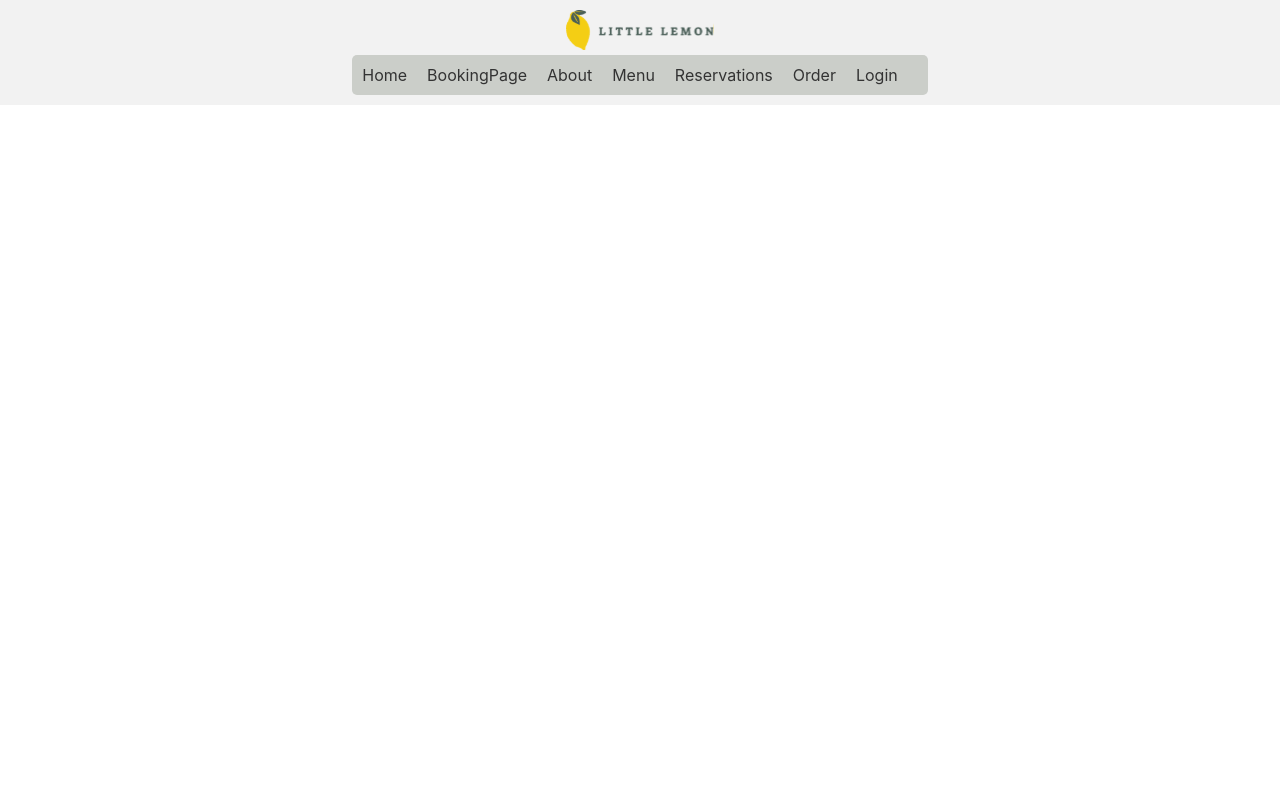
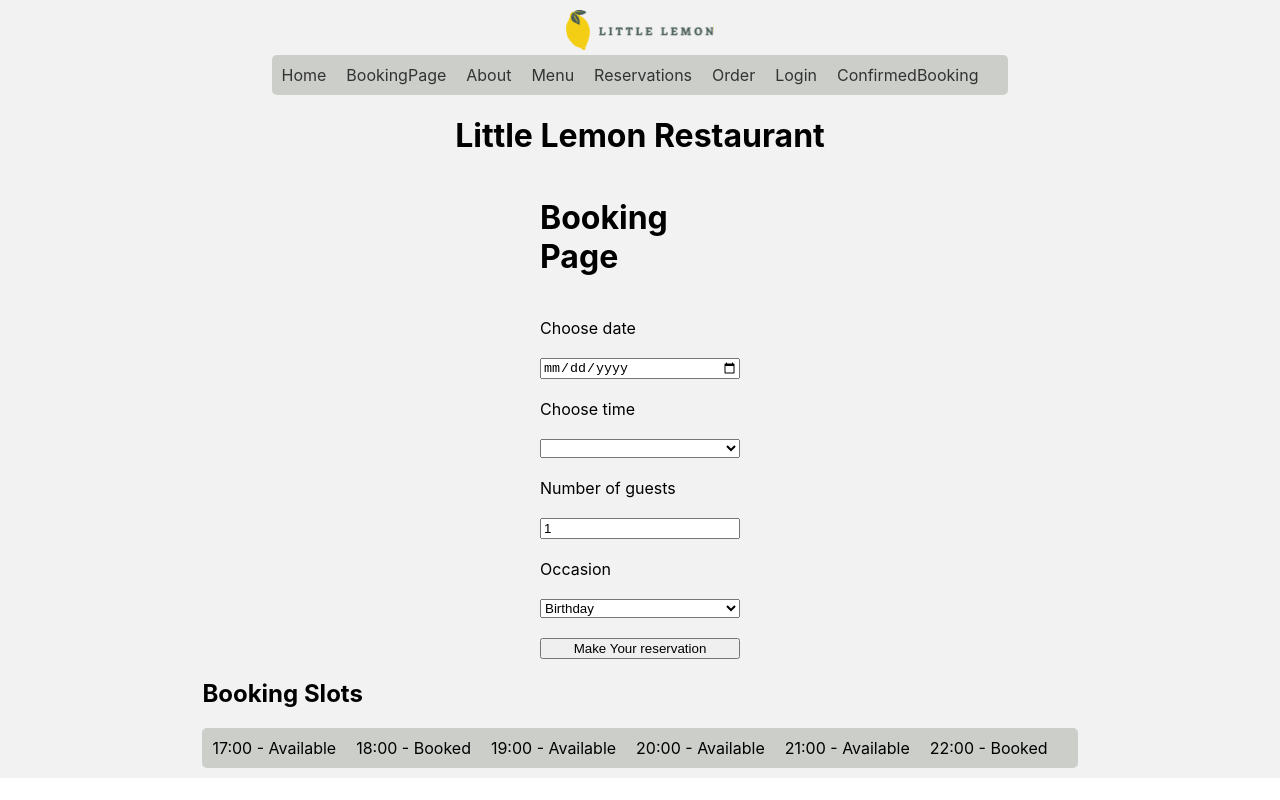
Before and after one commit to ImranNawar/restaurant, a React (Create React App) app: page /booking in a window 1280 px wide. Built offline with nearby package versions, Linux system fonts and the light colour scheme.

Commit message:
reserve table form

```diff
--- /dev/null
+++ b/src/components/BookingForm.js
@@ -0,0 +1,101 @@
+import React, { useState, useEffect } from 'react';
+import { fetchAPI, submitAPI } from './api';
+import './bookingForm.css';
+
+const BookingForm = ({ submitForm }) => {
+  const [date, setDate] = useState('');
+  const [time, setTime] = useState('');
+  const [guests, setGuests] = useState(1);
+  const [occasion, setOccasion] = useState('Birthday');
+  const [availableTimes, setAvailableTimes] = useState([]);
+
+  useEffect(() => {
+    const today = new Date();
+    fetchAvailableTimes(today);
+  }, []);
+
+  const fetchAvailableTimes = async (selectedDate) => {
+    try {
+      const times = await fetchAPI(selectedDate);
+      setAvailableTimes(times);
+    } catch (error) {
+      console.error('Error fetching available times:', error);
+    }
+  };
+
+  const handleDateChange = (e) => {
+    setDate(e.target.value);
+    const selectedDate = new Date(e.target.value);
+    fetchAvailableTimes(selectedDate);
+  };
+
+  const handleTimeChange = (e) => {
+    setTime(e.target.value);
+  };
+
+  const handleGuestsChange = (e) => {
+    setGuests(parseInt(e.target.value));
+  };
+
+  const handleOccasionChange = (e) => {
+    setOccasion(e.target.value);
+  };
+
+  const handleSubmit = async (e) => {
+    e.preventDefault();
+    const formData = {
+      date,
+      time,
+      guests,
+      occasion,
+    };
+    try {
+      await submitForm(formData); // Call the submitForm function passed from props
+    } catch (error) {
+      console.error('Error submitting form:', error);
+    }
+  };
+
+  return (
+    <form
+      style={{ display: 'grid', maxWidth: '200px', gap: '20px' }}
+      onSubmit={handleSubmit}
+      aria-label="Booking Form"
+    >
+      <h1>Booking Page</h1>
+      <label htmlFor="res-date">Choose date</label>
+      <input type="date" id="res-date" value={date} onChange={handleDateChange} />
+
+      <label htmlFor="res-time">Choose time</label>
+      <select id="res-time" value={time} onChange={handleTimeChange} aria-label="Select Time">
+        {availableTimes.map((availableTime) => (
+          <option key={availableTime} value={availableTime}>
+            {availableTime}
+          </option>
+        ))}
+      </select>
+
+      <label htmlFor="guests">Number of guests</label>
+      <input
+        type="number"
+        placeholder="1"
+        min="1"
+        max="10"
+        id="guests"
+        value={guests}
+        onChange={handleGuestsChange}
+        aria-label="Number of Guests"
+      />
+
+      <label htmlFor="occasion">Occasion</label>
+      <select id="occasion" value={occasion} onChange={handleOccasionChange} aria-label="Select Occasion">
+        <option value="Birthday">Birthday</option>
+        <option value="Anniversary">Anniversary</option>
+      </select>
+
+      <input type="submit" value="Make Your reservation" aria-label="Submit Reservation" />
+    </form>
+  );
+};
+
+export default BookingForm;
--- /dev/null
+++ b/src/components/BookingSlot.js
@@ -0,0 +1,43 @@
+import React, { useReducer } from 'react';
+
+const BookingSlot = () => {
+  const [bookingSlots] = useReducer(bookingSlotsReducer, initializeBookingSlots());
+
+  function initializeBookingSlots() {
+    return [
+      { id: 1, time: '17:00', booked: false },
+      { id: 2, time: '18:00', booked: true },
+      { id: 3, time: '19:00', booked: false },
+      { id: 4, time: '20:00', booked: false },
+      { id: 5, time: '21:00', booked: false },
+      { id: 6, time: '22:00', booked: true },
+    ];
+  }
+
+  function bookingSlotsReducer(state) {
+    return state;
+  }
+
+  return (
+    <div>
+      <BookingSlots bookingSlots={bookingSlots} />
+    </div>
+  );
+};
+
+const BookingSlots = ({ bookingSlots }) => {
+  return (
+    <div>
+      <h2>Booking Slots</h2>
+      <ul>
+        {bookingSlots.map((slot) => (
+          <li key={slot.id}>
+            {slot.time} - {slot.booked ? 'Booked' : 'Available'}
+          </li>
+        ))}
+      </ul>
+    </div>
+  );
+};
+
+export default BookingSlot;
--- /dev/null
+++ b/src/components/ConfirmedBooking.js
@@ -0,0 +1,12 @@
+import React from 'react';
+
+const ConfirmedBooking = () => {
+  return (
+    <div>
+      <h2>Booking Confirmed</h2>
+      <p>Your booking has been confirmed. Thank you!</p>
+    </div>
+  );
+};
+
+export default ConfirmedBooking;
--- /dev/null
+++ b/src/components/api.js
@@ -0,0 +1,26 @@
+const seededRandom = function (seed) {
+  var m = 2**35 - 31;
+  var a = 185852;
+  var s = seed % m;
+  return function () {
+      return (s = s * a % m) / m;
+  };
+}
+
+const fetchAPI = function(date) {
+  let result = [];
+  let random = seededRandom(date.getDate());
+
+  for(let i = 17; i <= 23; i++) {
+      if(random() < 0.5) {
+          result.push(i + ':00');
+      }
+      if(random() < 0.5) {
+          result.push(i + ':30');
+      }
+  }
+  return result;
+};
+const submitAPI = function(formData) {
+  return true;
+};
--- /dev/null
+++ b/src/components/bookingForm.css
@@ -0,0 +1,36 @@
+.booking-form {
+  display: grid;
+  max-width: 200px;
+  gap: 20px;
+}
+
+.booking-form h1 {
+  text-align: center;
+}
+
+.booking-form label {
+  font-weight: bold;
+}
+
+.booking-form input[type="date"],
+.booking-form select,
+.booking-form input[type="number"] {
+  width: 100%;
+  padding: 8px;
+  border: 1px solid #ccc;
+  border-radius: 4px;
+}
+
+.booking-form input[type="submit"] {
+  width: 100%;
+  padding: 10px;
+  background-color: #4caf50;
+  color: white;
+  border: none;
+  border-radius: 4px;
+  cursor: pointer;
+}
+
+.booking-form input[type="submit"]:hover {
+  background-color: #45a049;
+}
--- a/src/routes/BookingPage.js
+++ b/src/routes/BookingPage.js
@@ -1,11 +1,30 @@
-import React from 'react'
-import Nav from '../components/Nav';
+import React from 'react';
+import { useNavigate } from 'react-router-dom';
+import BookingForm from '../components/BookingForm';
+import BookingSlot from '../components/BookingSlot';
+import { submitAPI } from '../components/api';
 
 const BookingPage = () => {
+  const navigate = useNavigate();
+
+  const submitForm = async (formData) => {
+    try {
+      const isSubmitted = await submitAPI(formData);
+      if (isSubmitted) {
+        navigate('/confirmation'); // Navigate to the booking confirmation page
+      }
+    } catch (error) {
+      console.error('Error submitting form:', error);
+    }
+  };
+
   return (
     <>
-      {/* <Nav /> */}
+      <h1>Little Lemon Restaurant</h1>
+      <BookingForm submitForm={submitForm} />
+      <BookingSlot />
     </>
-  )
-}
-export default BookingPage
+  );
+};
+
+export default BookingPage;
--- a/src/routes/Reservations.js
+++ b/src/routes/Reservations.js
@@ -1,10 +1,8 @@
 import React from 'react';
-import Nav from '../components/Nav';
 
 const Reservations = () => {
   return (
     <>
-      <Nav />
       <div>Reservations</div>
     </>
   )
--- a/src/routes/Routing.js
+++ b/src/routes/Routing.js
@@ -9,6 +9,7 @@ import Reservations from './Reservations';
 import Login from './Login';
 import Menu from './Menu';
 import Error from './Error';
+import ConfirmedBooking from '../components/ConfirmedBooking';
 
 import './routing.css';
 
@@ -25,6 +26,7 @@ const Routing = () => {
           <li><Link to='/reservations'>Reservations</Link></li>
           <li><Link to='/order'>Order</Link></li>
           <li><Link to='/login'>Login</Link></li>
+          <li><Link to='/confirmation'>ConfirmedBooking</Link></li>
         </ul>
         <Routes>
           <Route path="/" element={<HomePage />} />
@@ -34,6 +36,7 @@ const Routing = () => {
           <Route path="/reservations" element={<Reservations />} />
           <Route path="/order" element={<Order />} />
           <Route path="/login" element={<Login />} />
+          <Route path="/confirmation" component={ConfirmedBooking} />
 
           <Route path="*" element={<Error />} />
         </Routes>
```
Also changed, not shown: 1 other file (tests, documents, lock files or other folders).
